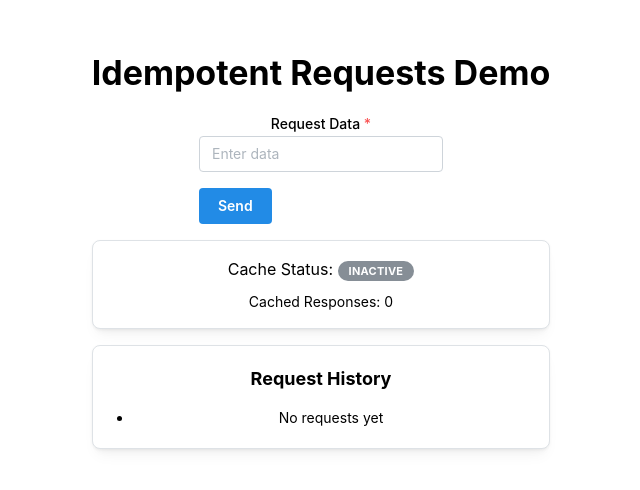
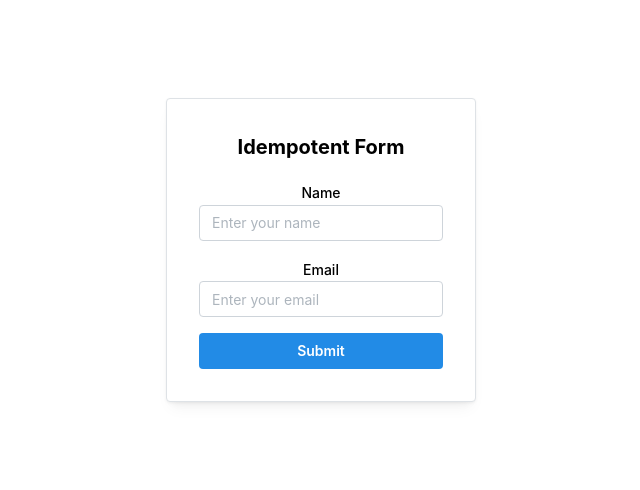
Before and after one commit to DavidWells/spike-idempotent-requests, a React (Vite) app in the folder frontend/: page / in a window 1280 px wide. Shown: the part 150-640 px from the top of the page, without its empty margins (319-959 px from the left). Built offline with nearby package versions, Linux system fonts and the light colour scheme.

Commit message:
feat: Create basic idempotent form component

```diff
--- a/frontend/src/App.jsx
+++ b/frontend/src/App.jsx
@@ -4,6 +4,7 @@ import viteLogo from '/vite.svg'
 import CacheStatus from './components/CacheStatus/CacheStatus'
 import { MantineProvider, Container, Title, Button, Text, Group } from '@mantine/core'
 import Home from './pages/Home'
+import IdempotentForm from './components/IdempotentForm'
 import '@mantine/core/styles.css'
 import './App.css'
 
@@ -12,7 +13,9 @@ function App() {
 
   return (
     <MantineProvider>
-      <Home />
+      <Container size="sm" py="xl">
+        <IdempotentForm />
+      </Container>
     </MantineProvider>
   )
 }
--- /dev/null
+++ b/frontend/src/components/IdempotentForm.jsx
@@ -0,0 +1,62 @@
+import { useState } from 'react'
+import { TextInput, Button, Stack, Text, Paper } from '@mantine/core'
+import { useForm } from '@mantine/form'
+
+function IdempotentForm() {
+  const [isSubmitting, setIsSubmitting] = useState(false)
+
+  const form = useForm({
+    initialValues: {
+      name: '',
+      email: ''
+    },
+    validate: {
+      name: (value) => (value.length < 2 ? 'Name must be at least 2 characters' : null),
+      email: (value) => (/^\S+@\S+$/.test(value) ? null : 'Invalid email')
+    }
+  })
+
+  const handleSubmit = async (values) => {
+    setIsSubmitting(true)
+    try {
+      // TODO: Implement idempotent request handling in next commit
+      console.log('Form values:', values)
+    } catch (error) {
+      console.error('Error submitting form:', error)
+    } finally {
+      setIsSubmitting(false)
+    }
+  }
+
+  return (
+    <Paper shadow="sm" p="xl" withBorder>
+      <form onSubmit={form.onSubmit(handleSubmit)}>
+        <Stack>
+          <Text size="xl" fw={700}>Idempotent Form</Text>
+
+          <TextInput
+            label="Name"
+            placeholder="Enter your name"
+            {...form.getInputProps('name')}
+          />
+
+          <TextInput
+            label="Email"
+            placeholder="Enter your email"
+            {...form.getInputProps('email')}
+          />
+
+          <Button
+            type="submit"
+            loading={isSubmitting}
+            disabled={isSubmitting}
+          >
+            Submit
+          </Button>
+        </Stack>
+      </form>
+    </Paper>
+  )
+}
+
+export default IdempotentForm
```
